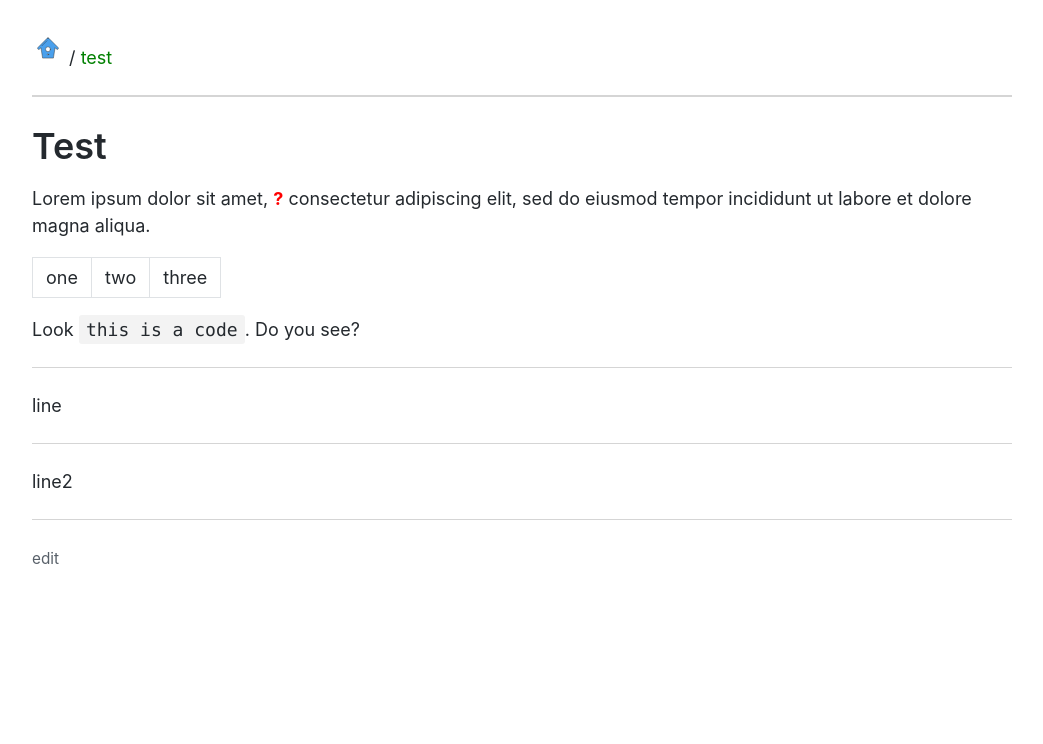
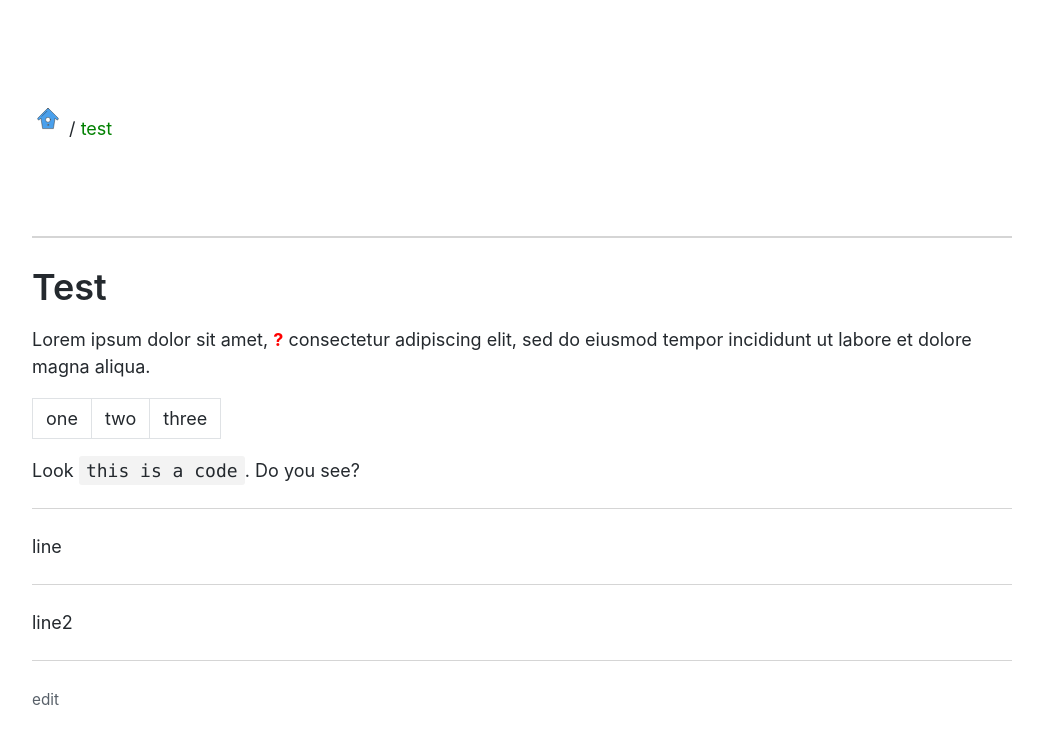
Before and after one commit to olexsyn/ITNote, a Jekyll site: the page built from test.md, in a window 1280 px wide. Shown: the top 744 px of the page, without its empty margins (118-1161 px from the left). Built offline with Jekyll 4.4.1, drawn with Linux system fonts in a browser that asks for light colours; our own code applies the rules of GitHub Pages for plain Markdown files.

Commit message:
Update default.html

```diff
--- a/_layouts/default.html
+++ b/_layouts/default.html
@@ -6,6 +6,16 @@
 	<meta name="viewport" content="width=device-width, initial-scale=1">
 	<title>{{ page.title }}</title>
 	<link href="{{ site.baseurl }}/github.css" rel="stylesheet">
+	<style>
+div.breadcr {
+   height: 10em;
+   position: relative }
+div.breadcr p {
+   margin: 0;
+   position: absolute;
+   top: 50%;
+   transform: translate(0, -50%) }
+	</style>
 </head>
 <body>
 	<div class="container-lg px-3 my-5 markdown-body">
@@ -13,7 +23,7 @@
 {% if page.url != "/" %}
   {% assign arr_pages = page.url | split: "/" %}
   {% assign full_url = "" %}
-  <p>
+  <div class="breadcr"><p>
   {% for item in arr_pages %}
     {% if item == '' %}
       <a href="{{ site.baseurl }}"><img src="{{ site.baseurl }}/i/home.svg" alt="home" /></a>
@@ -25,7 +35,7 @@
       / <a href="{{ full_url }}">{{ dir }}</a>
     {% endif %}
   {% endfor %}
-  </p>
+  </p></div>
 {% endif %}
 
 {{ content }}
```
